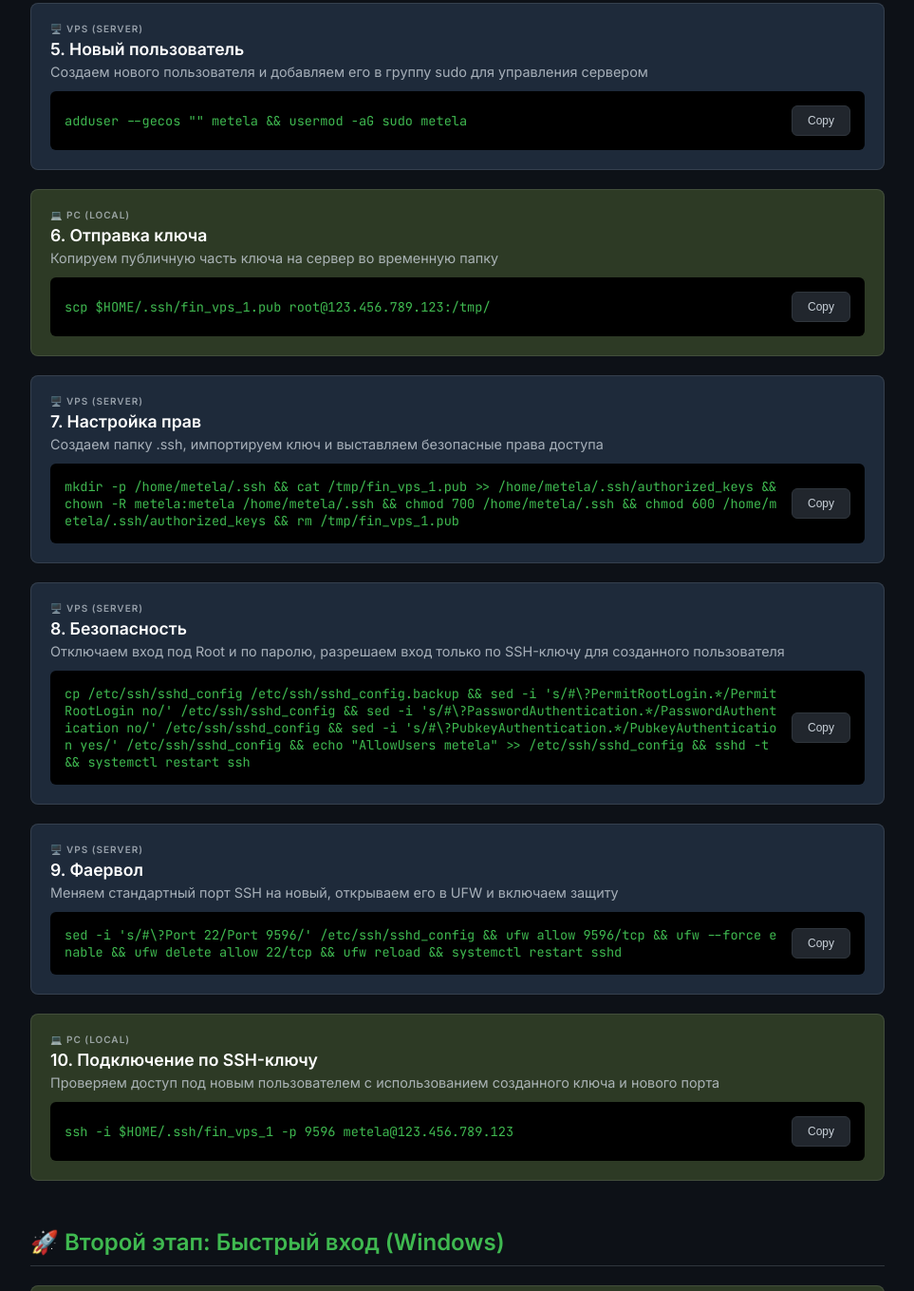
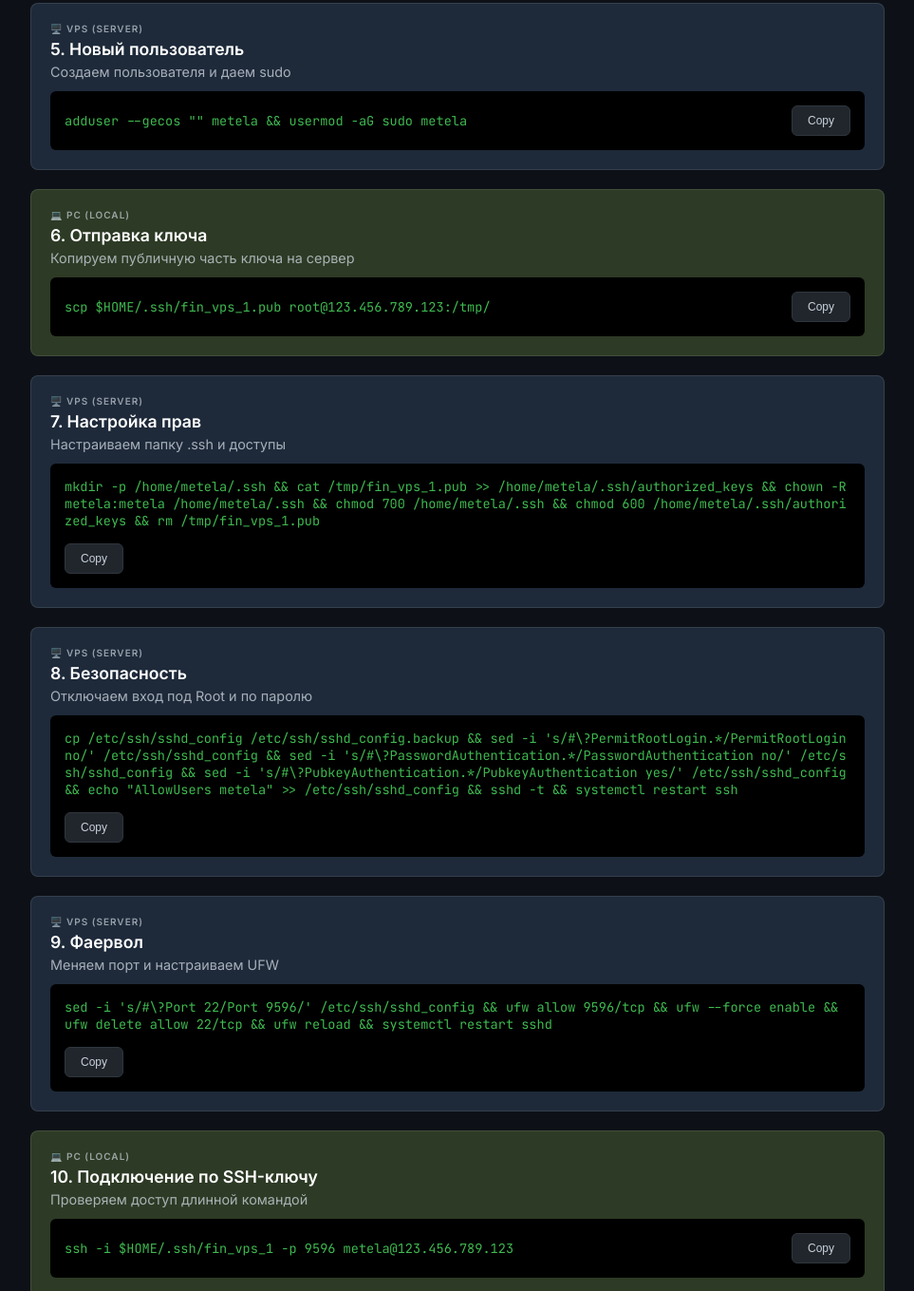
Before and after one commit to megavictor-hub/SSH-Server-Setup-Wizard, a plain HTML site: page index.html in a window 1280 px wide. Shown: the part 1279-2638 px from the top of the page at 95% size, without its empty margins (158-1121 px from the left). Drawn offline with Linux system fonts and the light colour scheme.

Commit message:
Update index.html

```diff
--- a/index.html
+++ b/index.html
@@ -41,8 +41,15 @@
             border: 1px solid var(--border);
             margin-bottom: 30px;
             display: grid;
-            grid-template-columns: 1fr 1fr;
+            /* По умолчанию 1 колонка (для мобилок) */
+            grid-template-columns: 1fr;
             gap: 15px;
+        }
+        /* Если экран шире 600px (планшеты и ПК), делаем 2 колонки */
+        @media (min-width: 600px) {
+            .panel {
+                grid-template-columns: 1fr 1fr;
+            }
         }
         h1, h2 { color: #fff; }
         .panel h2 { grid-column: 1 / -1; margin-top: 0; font-size: 1.2em; }
@@ -54,6 +61,8 @@
             border-radius: 6px;
             font-size: 14px;
             outline: none;
+            width: 100%;
+            box-sizing: border-box; /* Чтобы padding не раздувал ширину */
         }
         input:focus { border-color: var(--accent); }
         .step {
@@ -83,6 +92,7 @@
             padding: 15px;
             border-radius: 6px;
             align-items: center;
+            flex-wrap: wrap; /* Чтобы кнопка Copy на узких экранах могла прыгнуть вниз */
         }
         code {
             font-family: 'JetBrains Mono', monospace;
@@ -138,35 +148,27 @@
         setTimeout(() => btn.innerText = originalText, 1500);
     }
 
-    let stepCounter = 0;
-
     function addStep(parent, target, title, desc, command) {
         const div = document.createElement('div');
         div.className = `step step-${target.toLowerCase()}`;
-
-        stepCounter++;
-        const currentCode = command;
 
         div.innerHTML = `
             <span class="label">${target === 'VPS' ? '🖥️ VPS (Server)' : '💻 PC (Local)'}</span>
             <div class="title">${title}</div>
             <div class="desc">${desc}</div>
             <div class="code-box">
-                <code id="code-${stepCounter}">${currentCode}</code>
+                <code>${command}</code>
                 <button type="button" class="copy-btn">Copy</button>
             </div>
         `;
 
         const btn = div.querySelector('.copy-btn');
-        btn.onclick = () => copyToClipboard(currentCode, btn);
-
+        btn.onclick = () => copyToClipboard(command, btn);
         parent.appendChild(div);
     }
 
     function render() {
         outputArea.innerHTML = "";
-        stepCounter = 0;
-
         const ip = document.getElementById('ip').value || "123.456.789.123";
         const key = document.getElementById('key').value || "fin_vps_1";
         const user = document.getElementById('user').value || "metela";
@@ -179,14 +181,14 @@
 
         addStep(outputArea, 'VPS', '1. Первое подключение', 'Заходим на чистый сервер под root', `ssh root@${ip}`);
         addStep(outputArea, 'VPS', '2. Обновление', 'Обновляем списки пакетов и установленные компоненты', `apt update && apt upgrade -y`);
-        addStep(outputArea, 'VPS', '3. Утилиты', 'Устанавливаем полезный системный софт: curl, wget, git, nano, ufw, htop, sudo', `apt install -y curl wget git nano ufw htop sudo`);
-        addStep(outputArea, 'PC', '4. SSH-ключ', 'Генерируем современный и безопасный SSH-ключ формата Ed25519', `ssh-keygen -t ed25519 -f $HOME/.ssh/${key} -C "main_key"`);
-        addStep(outputArea, 'VPS', '5. Новый пользователь', 'Создаем нового пользователя и добавляем его в группу sudo для управления сервером', `adduser --gecos "" ${user} && usermod -aG sudo ${user}`);
-        addStep(outputArea, 'PC', '6. Отправка ключа', 'Копируем публичную часть ключа на сервер во временную папку', `scp $HOME/.ssh/${key}.pub root@${ip}:/tmp/`);
-        addStep(outputArea, 'VPS', '7. Настройка прав', 'Создаем папку .ssh, импортируем ключ и выставляем безопасные права доступа', `mkdir -p /home/${user}/.ssh && cat /tmp/${key}.pub >> /home/${user}/.ssh/authorized_keys && chown -R ${user}:${user} /home/${user}/.ssh && chmod 700 /home/${user}/.ssh && chmod 600 /home/${user}/.ssh/authorized_keys && rm /tmp/${key}.pub`);
-        addStep(outputArea, 'VPS', '8. Безопасность', 'Отключаем вход под Root и по паролю, разрешаем вход только по SSH-ключу для созданного пользователя', `cp /etc/ssh/sshd_config /etc/ssh/sshd_config.backup && sed -i 's/#\\?PermitRootLogin.*/PermitRootLogin no/' /etc/ssh/sshd_config && sed -i 's/#\\?PasswordAuthentication.*/PasswordAuthentication no/' /etc/ssh/sshd_config && sed -i 's/#\\?PubkeyAuthentication.*/PubkeyAuthentication yes/' /etc/ssh/sshd_config && echo "AllowUsers ${user}" >> /etc/ssh/sshd_config && sshd -t && systemctl restart ssh`);
-        addStep(outputArea, 'VPS', '9. Фаервол', 'Меняем стандартный порт SSH на новый, открываем его в UFW и включаем защиту', `sed -i 's/#\\?Port 22/Port ${port}/' /etc/ssh/sshd_config && ufw allow ${port}/tcp && ufw --force enable && ufw delete allow 22/tcp && ufw reload && systemctl restart sshd`);
-        addStep(outputArea, 'PC', '10. Подключение по SSH-ключу', 'Проверяем доступ под новым пользователем с использованием созданного ключа и нового порта', `ssh -i $HOME/.ssh/${key} -p ${port} ${user}@${ip}`);
+        addStep(outputArea, 'VPS', '3. Утилиты', 'Устанавливаем полезный системный софт', `apt install -y curl wget git nano ufw htop sudo`);
+        addStep(outputArea, 'PC', '4. SSH-ключ', 'Генерируем современный и безопасный SSH-ключ Ed25519', `ssh-keygen -t ed25519 -f $HOME/.ssh/${key} -C "main_key"`);
+        addStep(outputArea, 'VPS', '5. Новый пользователь', 'Создаем пользователя и даем sudo', `adduser --gecos "" ${user} && usermod -aG sudo ${user}`);
+        addStep(outputArea, 'PC', '6. Отправка ключа', 'Копируем публичную часть ключа на сервер', `scp $HOME/.ssh/${key}.pub root@${ip}:/tmp/`);
+        addStep(outputArea, 'VPS', '7. Настройка прав', 'Настраиваем папку .ssh и доступы', `mkdir -p /home/${user}/.ssh && cat /tmp/${key}.pub >> /home/${user}/.ssh/authorized_keys && chown -R ${user}:${user} /home/${user}/.ssh && chmod 700 /home/${user}/.ssh && chmod 600 /home/${user}/.ssh/authorized_keys && rm /tmp/${key}.pub`);
+        addStep(outputArea, 'VPS', '8. Безопасность', 'Отключаем вход под Root и по паролю', `cp /etc/ssh/sshd_config /etc/ssh/sshd_config.backup && sed -i 's/#\\?PermitRootLogin.*/PermitRootLogin no/' /etc/ssh/sshd_config && sed -i 's/#\\?PasswordAuthentication.*/PasswordAuthentication no/' /etc/ssh/sshd_config && sed -i 's/#\\?PubkeyAuthentication.*/PubkeyAuthentication yes/' /etc/ssh/sshd_config && echo "AllowUsers ${user}" >> /etc/ssh/sshd_config && sshd -t && systemctl restart ssh`);
+        addStep(outputArea, 'VPS', '9. Фаервол', 'Меняем порт и настраиваем UFW', `sed -i 's/#\\?Port 22/Port ${port}/' /etc/ssh/sshd_config && ufw allow ${port}/tcp && ufw --force enable && ufw delete allow 22/tcp && ufw reload && systemctl restart sshd`);
+        addStep(outputArea, 'PC', '10. Подключение по SSH-ключу', 'Проверяем доступ длинной командой', `ssh -i $HOME/.ssh/${key} -p ${port} ${user}@${ip}`);
 
         const h2 = document.createElement('h2');
         h2.className = "section-title";
@@ -194,8 +196,8 @@
         h2.innerText = "🚀 Второй этап: Быстрый вход (Windows)";
         outputArea.appendChild(h2);
 
-        addStep(outputArea, 'PC', '10. Настройка конфига', 'Добавляем параметры сервера в локальный список SSH через PowerShell для упрощения входа', `$config = @"\nHost ${key}\n    HostName ${ip}\n    User ${user}\n    Port ${port}\n    IdentityFile ~/.ssh/${key}\n    TCPKeepAlive yes\n    ServerAliveInterval 60\n    ServerAliveCountMax 3\n    StrictHostKeyChecking accept-new\n"@; $config | Out-File -FilePath $HOME\\.ssh\\config -Append -Encoding UTF8`);
-        addStep(outputArea, 'PC', '11. Подключение по SSH-ключу', 'Теперь заходим на сервер одной короткой командой (алиасом)', `ssh ${key}`);
+        addStep(outputArea, 'PC', '10. Настройка конфига', 'Добавляем сервер в локальный список SSH через PowerShell', `$config = @"\nHost ${key}\n    HostName ${ip}\n    User ${user}\n    Port ${port}\n    IdentityFile ~/.ssh/${key}\n    TCPKeepAlive yes\n    ServerAliveInterval 60\n    ServerAliveCountMax 3\n    StrictHostKeyChecking accept-new\n"@; $config | Out-File -FilePath $HOME\\.ssh\\config -Append -Encoding UTF8`);
+        addStep(outputArea, 'PC', '11. Подключение по SSH-ключу', 'Заходим на сервер короткой командой', `ssh ${key}`);
     }
 
     inputs.forEach(id => document.getElementById(id).addEventListener('input', render));
```
